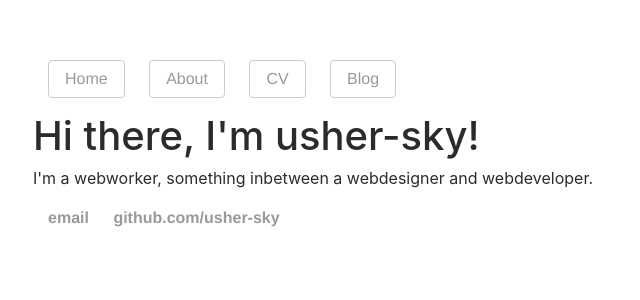
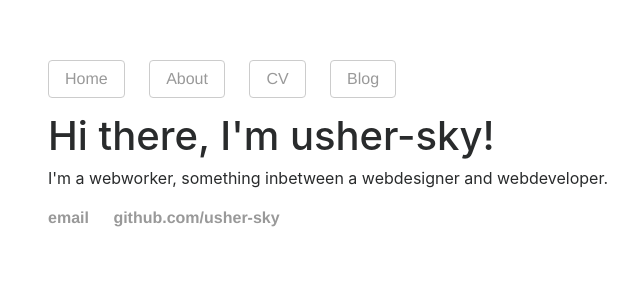
Before and after one commit to usher-sky/usher-sky.github.io, a Jekyll site: the page built from index.html, in a window 1280 px wide. Shown: the top 300 px of the page, without its empty margins (37-677 px from the left). Built offline with Jekyll 4.4.1, drawn with Linux system fonts in a browser that asks for light colours.

Commit message:
Update default.html

```diff
--- a/_layouts/default.html
+++ b/_layouts/default.html
@@ -24,9 +24,10 @@
 			</nav>
 				</div>
 			<div class="row">
+				<div class="col-12">
 
 			{{ content }}
-
+				</div>
 			</div><!-- /.container -->
 			<div class="row">
 				<footer class="col-12">
```
